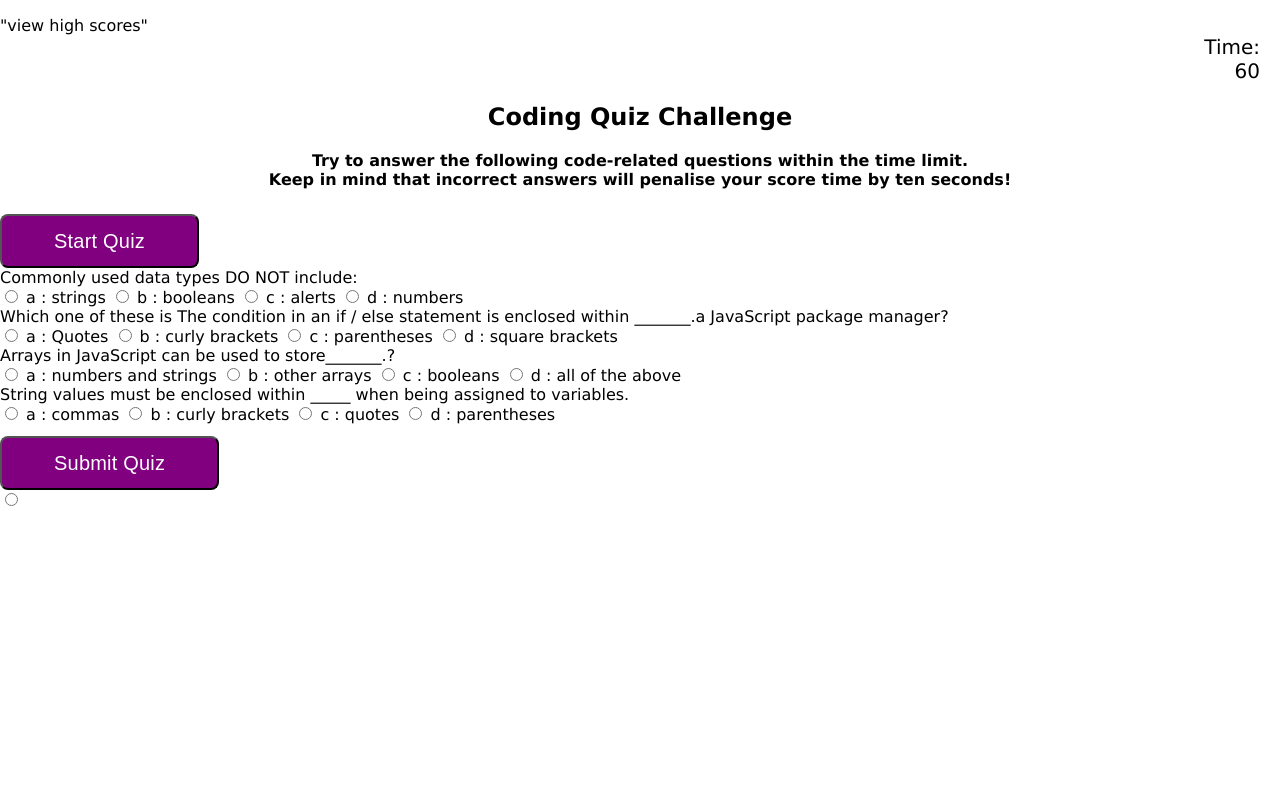
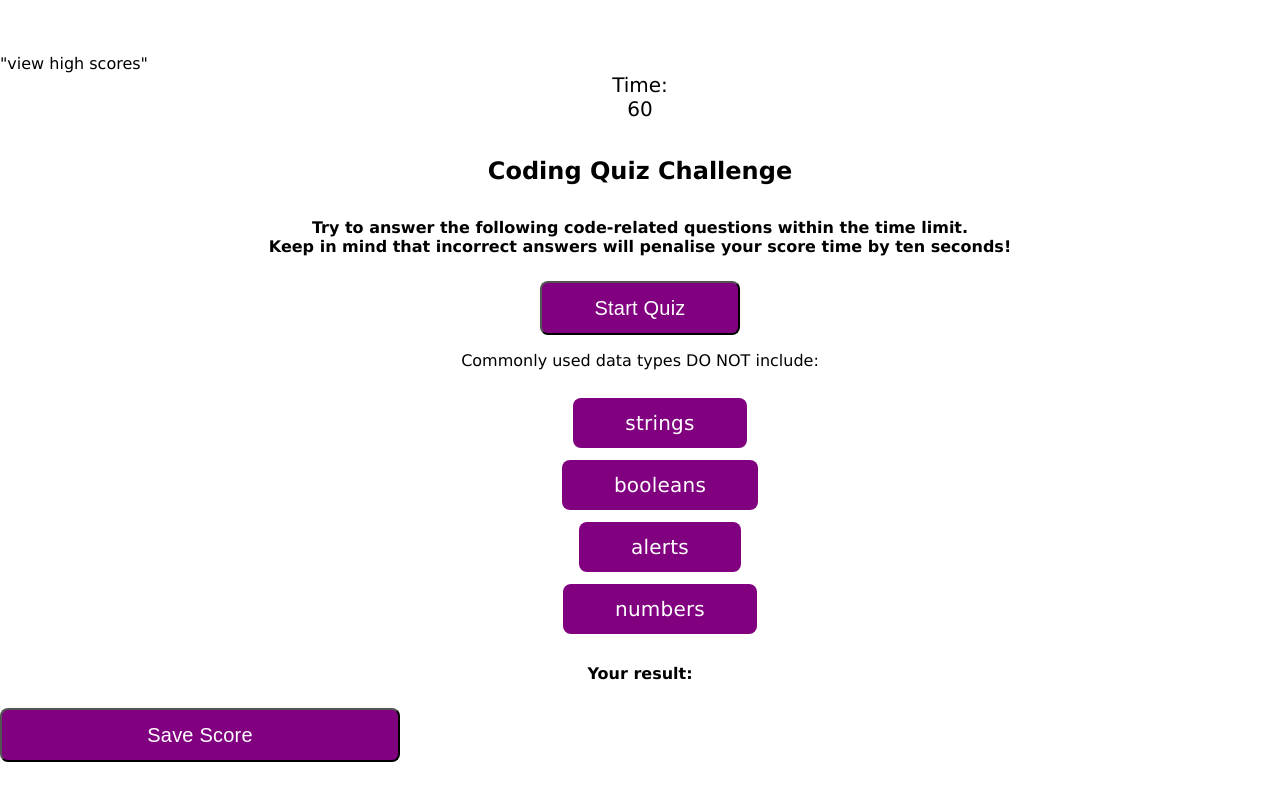
Before and after one commit to Samantha-Sokolis/code-quiz, a plain HTML site: page index.html in a window 1280 px wide. Drawn offline with Linux system fonts and the light colour scheme.

Commit message:
answer button style and function added

```diff
--- a/css/style.css
+++ b/css/style.css
@@ -2,48 +2,71 @@
     box-sizing: border-box;
   }
 
-  .scores-timer-container {
+.scores-timer-container {
     display: flex;
     justify-content: space-between;
     margin-top: 16px;
   }
 
-  .timer-text {
+.timer-text {
     font-family: Verdana, Geneva, Tahoma, sans-serif;
     font-size: 20px;
-    text-align: right;
-    margin-right: 20px;
+    text-align: center;
+}
+
+#start {
+  display: flex;
+  flex-direction: column;
+  justify-content: center;
+  padding: 1em;
+}
+
+#results {
+  display: flex;
+}
+
+#submit {
+  flex-direction: column;
+  justify-content: center;
 }
 
 #timer-count {
     font-family: Verdana, Geneva, Tahoma, sans-serif;
     font-size: 20px;
-    text-align: right;
-    margin-right: 20px;
+    text-align: center;
 }
 
-  body {
+#start-button {
+  align-self: center;
+}
+
+#quiz {
+  font-family: Verdana, Geneva, Tahoma, sans-serif;
+  font-size: 15px;
+  color: black;
+  text-align: center;
+  line-height: 50px;
+}
+
+ul {
+  display: flex;
+  flex-direction: column;
+  align-items: center;
+}
+
+body {
     font-family: Verdana;
     margin: 0;
     display: flex;
     flex-direction: column;
     min-height: 100vh;
-    justify-content: flex-start;
+    justify-content: center;
   }
 
-h1 {
-    font-size: x-large;
-    text-align: center;
+#title {
+  flex-direction: column;
+  text-align: center;
 }
-
-h2 {
-    font-size: medium;
-    text-align: center;
-}
-
-section {
-    align-items: center;
-  }
 
 button {
     background: purple;
@@ -62,8 +85,33 @@ button {
     margin-top: 0.6em;
   }
 
-quiz {
-  font-family: Verdana, Geneva, Tahoma, sans-serif;
-  font-size: 20px;
-  color: black;
+.alternative {
+    background: purple;
+    border-radius: 8px;
+    color: #ffffff;
+    cursor: pointer;
+    font-size: 20px;
+    letter-spacing: 0.21px;
+    line-height: 10px;
+    max-width: 400px;
+    padding: 20px 52px;
+    text-align: center;
+    transition-duration: 0.15s;
+    transition-property: background-color;
+    transition-timing-function: linear;
+    margin-top: 0.6em;
 }
+
+h1 {
+    font-size: x-large;
+    text-align: center;
+}
+
+h2 {
+    font-size: medium;
+    text-align: center;
+}
+
+.quiz-container {
+  align-content: center;
+}
--- a/index.html
+++ b/index.html
@@ -13,21 +13,27 @@
             <div id= "timer-count">60</div>
         </div>
 
-        <section>
+        <section id="start">
             <h1>Coding Quiz Challenge</h1>
             <h2>Try to answer the following code-related questions within the time limit. <br> Keep in mind that incorrect answers will penalise your score time by ten seconds!</h2>
             <button id="start-button">Start Quiz</button>
         </section>
 
-        <section>
-          <div id="quiz"></div>
-          <button id="submit">Submit Quiz</button>
-          <div id="results"></div>
-        </section>
+        <div id="title"></div>
+          <ul>
+            <li class="alternative"></li>
+            <li class="alternative"></li>
+            <li class="alternative"></li>
+            <li class="alternative"></li>
+          </ul>
 
+          <h2>Your result:</h2>
 
-      <label>
-          <input type="radio" name="question${questionNumber}" value="${letter}">
+        <div id="results"></div>
+          <button id="submit">Save Score</button>
+          <div id="results"></div></div>
+        </div>
+
 <script src="js/script.js"></script>
 </body>
 </html>
--- a/js/script.js
+++ b/js/script.js
@@ -17,206 +17,65 @@ function startGame() {
 // this function also needs to start quiz
 startButton.addEventListener("click", startGame);
 
-function buildQuiz(){}
-function showResults(){}
+//first question and answer
+let question = {
+    title: 'Commonly used data types DO NOT include:',
+    alternatives: ['strings', 'booleans', 'alerts', 'numbers'],
+    correctAnswer: 2
+};
 
-// quiz starts
-var quizContainer = document.getElementById('quiz');
-var resultsContainer = document.getElementById('results');
-var submitButton = document.getElementById('submit');
+function showQuestion(q) {
+  let titleDiv = document.getElementById('title');
+  titleDiv.textContent = q.title;
 
-var myQuestions = [
-  {
-    question: "Commonly used data types DO NOT include:",
-    answers: {
-      a: "strings",
-      b: "booleans",
-      c: "alerts",
-      d: "numbers"
-    },
-    correctAnswer: "c"
-  },
-  {
-    question: "Which one of these is The condition in an if / else statement is enclosed within _______.a JavaScript package manager?",
-    answers: {
-      a: "Quotes",
-      b: "curly brackets",
-      c: "parentheses",
-      d: "square brackets"
-    },
-    correctAnswer: "c"
-  },
-  {
-    question: "Arrays in JavaScript can be used to store_______.?",
-    answers: {
-      a: "numbers and strings",
-      b: "other arrays",
-      c: "booleans",
-      d: "all of the above"
-    },
-    correctAnswer: "d"
-  },
-  {
-    question: "String values must be enclosed within _____ when being assigned to variables.",
-    answers: {
-      a: "commas",
-      b: "curly brackets",
-      c: "quotes",
-      d: "parentheses"
-    },
-    correctAnswer: "c"
-  },
-];
+  let alts = document.querySelectorAll('.alternative');
 
-// display quiz right away
-buildQuiz();
-
-// on submit, show results
-submitButton.addEventListener('click', showResults);
-
-// quiz functions below
-function buildQuiz(){
-  // variable to store the HTML output
-  var output = [];
-
-  // for each question...
-  myQuestions.forEach(
-    (currentQuestion, questionNumber) => {
-
-      // variable to store the list of possible answers
-      var answers = [];
-
-      // and for each available answer...
-      for(letter in currentQuestion.answers){
-
-        // ...add an HTML radio button
-        answers.push(
-          `<label>
-            <input type="radio" name="question${questionNumber}" value="${letter}">
-            ${letter} :
-            ${currentQuestion.answers[letter]}
-          </label>`
-        );
+  alts.forEach(function(element, index){
+    element.textContent = q.alternatives[index];
+    element.addEventListener('click', function(){
+      if (q.correctAnswer == index) {
+        window.alert('Correct Answer!');
+      } else {
+        window.alert('Wrong Answer!');
       }
-
-      // add this question and its answers to the output
-      output.push(
-        `<div class="question"> ${currentQuestion.question} </div>
-        <div class="answers"> ${answers.join('')} </div>`
-      );
-    }
-  );
-
-  // finally combine our output list into one string of HTML and put it on the page
-  quizContainer.innerHTML = output.join('');
+    });
+  });
 }
 
-myQuestions.forEach( (currentQuestion, questionNumber) => {
-  // code to run for each question goes here
-  const answers = [];
+showQuestion(question);
 
-// and for each available answer...
-for(letter in currentQuestion.answers){
+//   {
+//     question: "Which one of these is The condition in an if / else statement is enclosed within _______.a JavaScript package manager?",
+//     answers: {
+//       a: "Quotes",
+//       b: "curly brackets",
+//       c: "parentheses",
+//       d: "square brackets"
+//     },
+//     correctAnswer: "c"
+//   },
+//   {
+//     question: "Arrays in JavaScript can be used to store_______.?",
+//     answers: {
+//       a: "numbers and strings",
+//       b: "other arrays",
+//       c: "booleans",
+//       d: "all of the above"
+//     },
+//     correctAnswer: "d"
+//   },
+//   {
+//     question: "String values must be enclosed within _____ when being assigned to variables.",
+//     answers: {
+//       a: "commas",
+//       b: "curly brackets",
+//       c: "quotes",
+//       d: "parentheses"
+//     },
+//     correctAnswer: "c"
+//   },
+// ];
 
-  // ...add an html radio button
-  answers.push(
-    `<label>
-      <input type="radio" name="question${questionNumber}" value="${letter}">
-      ${letter} :
-      ${currentQuestion.answers[letter]}
-    </label>`
-  );
-}
-
-// add this question and its answers to the output
-output.push(
-  `<div class="question"> ${currentQuestion.question} </div>
-  <div class="answers"> ${answers.join('')} </div>`
-);
-});
-
-quizContainer.innerHTML = output.join('');
-
-function showResults(){
-
-  // gather answer containers from our quiz
-  const answerContainers = quizContainer.querySelectorAll('.answers');
-
-  // keep track of user's answers
-  let numCorrect = 0;
-
-  // for each question...
-  myQuestions.forEach( (currentQuestion, questionNumber) => {
-
-    // find selected answer
-    const answerContainer = answerContainers[questionNumber];
-    const selector = `input[name=question${questionNumber}]:checked`;
-    const userAnswer = (answerContainer.querySelector(selector) || {}).value;
-
-    // if answer is correct
-    if(userAnswer === currentQuestion.correctAnswer){
-      // add to the number of correct answers
-      numCorrect++;
-
-      // color the answers green
-      answerContainers[questionNumber].style.color = 'lightgreen';
-    }
-    // if answer is wrong or blank
-    else{
-      // color the answers red
-      answerContainers[questionNumber].style.color = 'red';
-    }
-  });
-
-  // show number of correct answers out of total
-  resultsContainer.innerHTML = `${numCorrect} out of ${myQuestions.length}`;
-}
-
-// gather answer containers from our quiz
-const answerContainers = quizContainer.querySelectorAll('.answers');
-
-// keep track of user's answers
-let numCorrect = 0;
-
-// for each question...
-myQuestions.forEach( (currentQuestion, questionNumber) => {
-
-  // find selected answer
-  const answerContainer = answerContainers[questionNumber];
-  const selector = `input[name=question${questionNumber}]:checked`;
-  const userAnswer = (answerContainer.querySelector(selector) || {}).value;
-
-  // if answer is correct
-  if(userAnswer === currentQuestion.correctAnswer){
-    // add to the number of correct answers
-    numCorrect++;
-
-    // color the answers green
-    answerContainers[questionNumber].style.color = 'lightgreen';
-  }
-  // if answer is wrong or blank
-  else{
-    // color the answers red
-    answerContainers[questionNumber].style.color = 'red';
-  }
-});
-
-// if answer is correct
-if(userAnswer === currentQuestion.correctAnswer){
-  // add to the number of correct answers
-  numCorrect++;
-
-  // color the answers green
-  answerContainers[questionNumber].style.color = 'lightgreen';
-}
-// if answer is wrong or blank
-else{
-  // color the answers red
-  answerContainers[questionNumber].style.color = 'red';
-}
-
-// show number of correct answers out of total
-resultsContainer.innerHTML = `${numCorrect} out of ${myQuestions.length}`;
 
 // First multiple choice question appears
 
```
Also changed, not shown: 1 other file.
